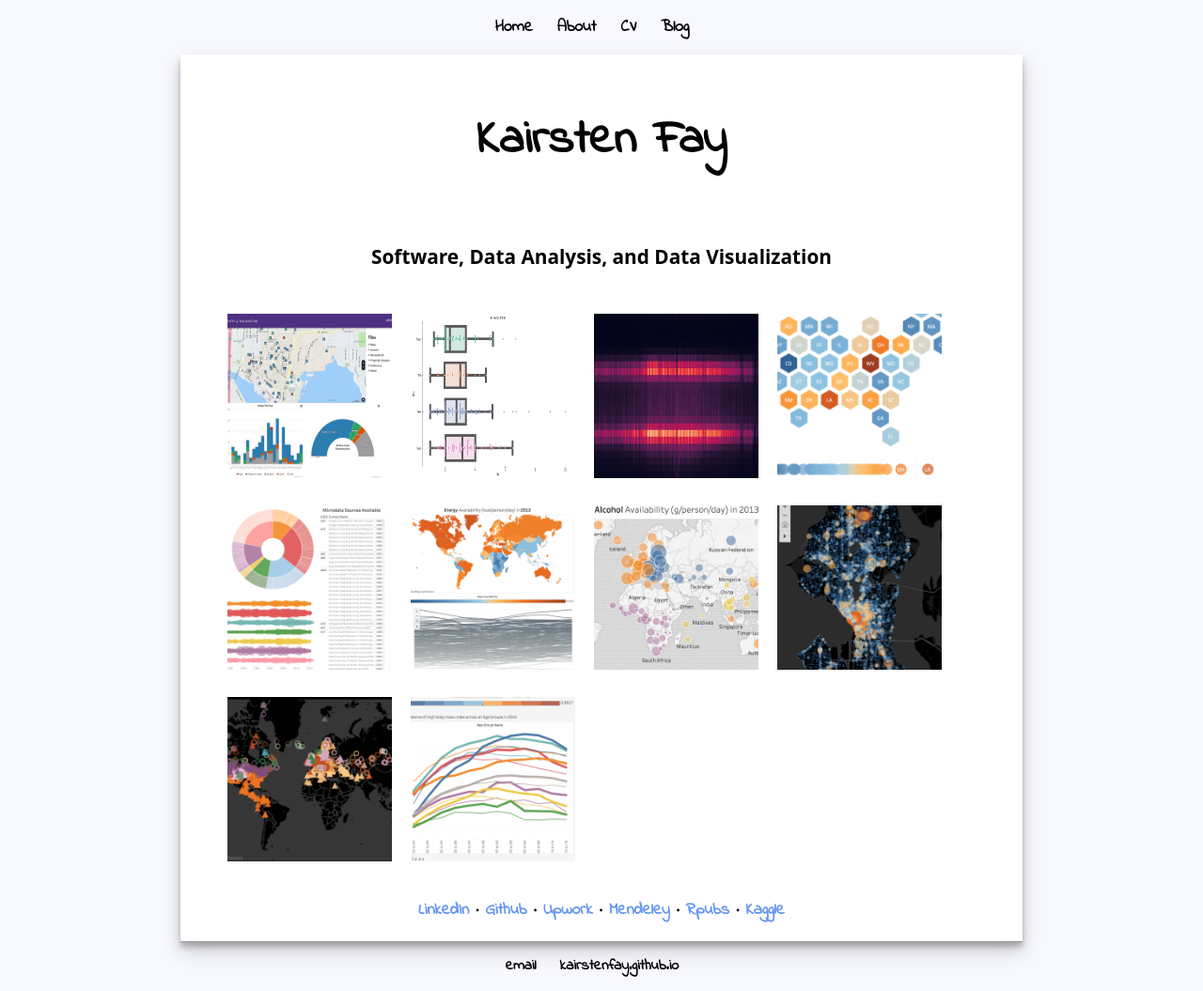
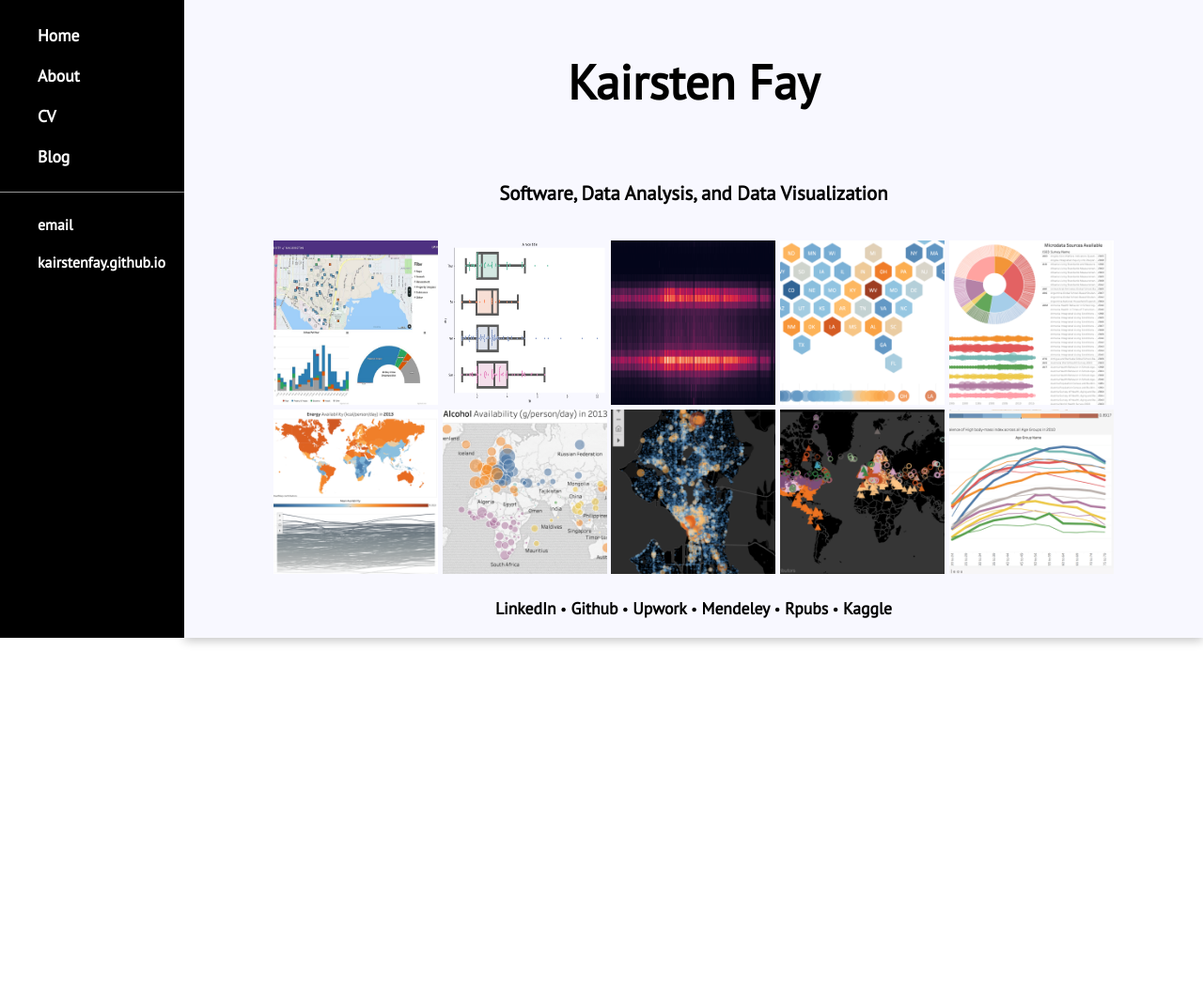
Before and after one commit to kairstenfay/kairstenfay.github.io, a Jekyll site: the page built from index.html, in a window 1280 px wide. Shown: the whole page at 94% size. Built offline with Jekyll 4.4.1, drawn with Linux system fonts in a browser that asks for light colours; after the commit the page ends 900 px from its top, so only the background shows below that.

Commit message:
Changed nav bar to lhs. Switched fonts

```diff
--- a/_layouts/default.html
+++ b/_layouts/default.html
@@ -1,8 +1,7 @@
 <!DOCTYPE html>
 <!-- Global site tag (gtag.js) - Google Analytics -->
 <script async src="https://www.googletagmanager.com/gtag/js?id=UA-127100738-1"></script>
-<link href="https://fonts.googleapis.com/css?family=Indie+Flower" rel="stylesheet">
-
+<link href="https://fonts.googleapis.com/css?family=PT+Sans" rel="stylesheet">
 <script>
   window.dataLayer = window.dataLayer || [];
   function gtag(){dataLayer.push(arguments);}
@@ -25,17 +24,17 @@
 	        		<li><a class="nav" href="/cv">CV</a></li>
 	        		<li><a class="nav" href="/blog">Blog</a></li>
 	    		</ul>
+				<footer>
+					<ul>
+						<li><a class="nav" href="mailto:kairsten.fay@gmail.com">email</a></li>
+						<li><a class="nav" href="https://kairstenfay.github.io">kairstenfay.github.io</a></li>
+					</ul>
+				</footer>
 			</nav>
 			<div id="thumbnail" class="container">
 
 			{{ content }}
 
-			</div><!-- /.container -->
-			<footer>
-	    		<ul>
-	        		<li><a class="nav" href="mailto:kairsten.fay@gmail.com">email</a></li>
-	        		<li><a class="nav" href="https://kairstenfay.github.io">kairstenfay.github.io</a></li>
-				</ul>
-			</footer>
+			</div>
 		</body>
 	</html>
--- a/css/main.css
+++ b/css/main.css
@@ -1,14 +1,19 @@
 body {
-    margin: 10px auto;
-    width: 70%;
+    margin: 0;
+    width: 100%;
     /* background-image: url("https://encrypted-tbn0.gstatic.com/images?q=tbn:ANd9GcTm1eFGDIyTTZ_NfLvem8ul2p1ixrYWN1nbkjy0H845im1rMAbyyQ");
     background-attachment: fixed; */
-    background-color: ghostwhite;
-    font-family: 'Indie Flower', monospace;
+    font-family: 'PT Sans', sans-serif;
+    display: flex;
+}
+nav {
+    background-color: #000;
+    display: flex;
+    flex-direction: column;
 }
 
 div {
-    background-color: #fff;
+    background-color: ghostwhite;
     padding: 10px;
 }
 
@@ -28,10 +33,10 @@ div {
 }
 
 nav ul, footer ul {
-    padding: 0;
     list-style: none;
     font-weight: bold;
-    text-align: center;
+    display: flex;
+    flex-direction: column;
 }
 nav ul li, footer ul li {
     display: inline;
@@ -40,10 +45,11 @@ nav ul li, footer ul li {
 
 a {
     text-decoration: none;
-    color: cornflowerblue;
-    font-family: 'Indie Flower', monospace;
+    color: black;
+    font-family: 'PT Sans', sans-serif;
     font-size: 1.1em;
     font-weight: 700;
+    position: relative;
 }
 
 a.post-title {
@@ -53,16 +59,19 @@ a.post-title {
 
 a:hover {
     /* color: #d1d7e8; */
-    text-shadow: 1px 1px 1px #d1d7e8;
+    /*text-shadow: 1px 1px 1px #d1d7e8;*/
+    position: relative;
+    left: 2px;
 }
 
 a.nav {
-    color: black;
+    color: white;
     font-weight: 900;
+    position: relative;
 }
 
 a.nav:hover {
-    text-shadow: 2px 2px 5px #d1d7e8;
+    /* text-shadow: 2px 2px 5px #d1d7e8; */
 }
 
 h1 {
@@ -99,6 +108,8 @@ footer {
     border-top: 1px solid #999;
     font-size: .9em;
     float: none;
+    display: flex;
+    flex-direction: column;
 }
 
 ul.posts {
@@ -115,14 +126,18 @@ ul.posts li {
 img {
     max-width:100%;
     max-height:100%;
+    /*
     opacity: 1.0;
-    filter: alpha(opacity=100); /* For IE8 and earlier */
+    filter: alpha(opacity=100);
+    */
     padding: 0;
     float: none;
 }
 img.link:hover {
+    /*
     opacity: 0.5;
-    filter: alpha(opacity=50); /* For IE8 and earlier */
+    filter: alpha(opacity=50);
+    */
 }
 
 img.cell {
@@ -144,9 +159,6 @@ li{
 }
 
 #thumbnail {
-    box-shadow: 0 10px 20px rgba(0, 0, 0, 0.19), 0 6px 6px rgba(0, 0, 0, 0.23);
+    box-shadow: 0 3px 10px rgba(0, 0, 0, 0.23);
+    background-color: ghostwhite;
 }
-
-h2.subtitle {
-    font-family: system-ui, sans-serif;
-}
--- a/index.html
+++ b/index.html
@@ -19,78 +19,55 @@ statistical analysis inference computer science software engineer -->
     <div style="display: flex; justify-content: center;">
 
         <div style="display: table; align-self: center; width:100%">
-          <div style="display: table-row;">
-              <div style="display: table-cell; vertical-align: middle; float:left; margin:0;">
                 <a href="https://baddawgs.andrey.ninja/">
                 <img class="link cell"
                    src="https://github.com/kairstenfay/kairstenfay.github.io/blob/master/images/thumbnail_uw_crime_log.jpg?raw=true"
                    alt="UW Crime Log Dashboard"/></a>
-              </div>
 
-              <div style="display: table-cell; vertical-align: middle; float:left; margin:0;">
                 <a href="https://github.com/kairstenfay/seafarer">
                 <img class="link cell"
                    src="https://github.com/kairstenfay/kairstenfay.github.io/blob/master/images/swarmboxplot-example.png?raw=true"
                    alt="Seafarer plotting library"/></a>
-              </div>
 
-              <div style="display: table-cell; vertical-align: middle; float:left; margin:0;">
                 <a href="https://github.com/kairstenfay/data-viz/blob/master/Fremont%20bicyclists.ipynb">
                 <img class="link cell"
                      src="https://github.com/kairstenfay/kairstenfay.github.io/blob/master/images/bikes4.png?raw=true"
                      alt="Fremont Bridge Bicycle Counter data"/></a>
-              </div>
 
-              <div style="display: table-cell; vertical-align: middle; float:left; margin:0;">
                 <a href="https://public.tableau.com/profile/gbdnutri#!/vizhome/usa_diabetes_type_2/Dashboard1">
                 <img class="link cell"
                      src="https://github.com/kairstenfay/kairstenfay.github.io/blob/master/images/thumbnail_usa_db_hex_map.png?raw=true"
                      alt="U.S. Burden of Diabetes Type 2"/></a>
-              </div>
 
-              <div style="display: table-cell; vertical-align: middle; float:left; margin:0px;">
                 <a href="https://nutrition.healthdata.org/data">
                 <img class="link cell"
                      src="https://github.com/kairstenfay/kairstenfay.github.io/blob/master/images/thumbnail_sunburst_data_sources.png?raw=true"
                      alt="GBD Nutrition Data Sources"/></a>
-              </div>
 
-              <div style="display: table-cell; vertical-align: middle; float:left; margin:0px;">
                 <a href="https://nutrition.healthdata.org/global-nutrient-database">
                 <img class="link cell"
                      src="https://github.com/kairstenfay/kairstenfay.github.io/blob/master/images/thumbnail_global_nutrient_db.png?raw=true"
                      alt="Global Nutrient Database"/></a>
-              </div>
 
-              <div style="display: table-cell; vertical-align: middle; float:left; margin:0px;">
                 <a href="https://public.tableau.com/profile/gbdnutri#!/vizhome/fao/Dashboard1">
                 <img class="link cell"
                      src="https://github.com/kairstenfay/kairstenfay.github.io/blob/master/images/thumbnail_global_nut_db_bubbles.png?raw=true"
                      alt="Global Nutrient Database"/></a>
-              </div>
 
-              <div style="display: table-cell; vertical-align: middle; float:left; margin:0px;">
                 <a href="https://public.tableau.com/profile/kairsten.fay#!/vizhome/Seattlecrimes/Dashboard1">
                   <img class="link cell"
                        src="https://github.com/kairstenfay/kairstenfay.github.io/blob/master/images/thumbnail_seattle_crimes_preview.png?raw=true"
                        alt="Seattle Crimes Aggregator"/></a>
-            </div>
 
-              <div style="display: table-cell; vertical-align: middle; float:left; margin:0px;">
                <a href="https://public.tableau.com/profile/kairsten.fay#!/vizhome/CoatColorPhenology/Dashboard1">
                 <img class="link cell"
                      src="https://github.com/kairstenfay/kairstenfay.github.io/blob/master/images/thumbnail_coat_color.png?raw=true"
                      alt="Coat Color Phenology Map"/></a>
-              </div>
 
-              <div style="display: table-cell; vertical-align: middle; float:left; margin:0px;">
                 <a href="https://public.tableau.com/profile/kairsten.fay#!/vizhome/risk_cause_template/meidashboard">
                 <img class="link cell"
                      src="https://github.com/kairstenfay/kairstenfay.github.io/blob/master/images/thumbnail_prevalence_ob.png?raw=true"
                      alt="Public Health Data"/></a>
-              </div>
-
-                </div>
         </div>
     </div>
 
```
Lines whose indentation alone changed are shown as unchanged.
